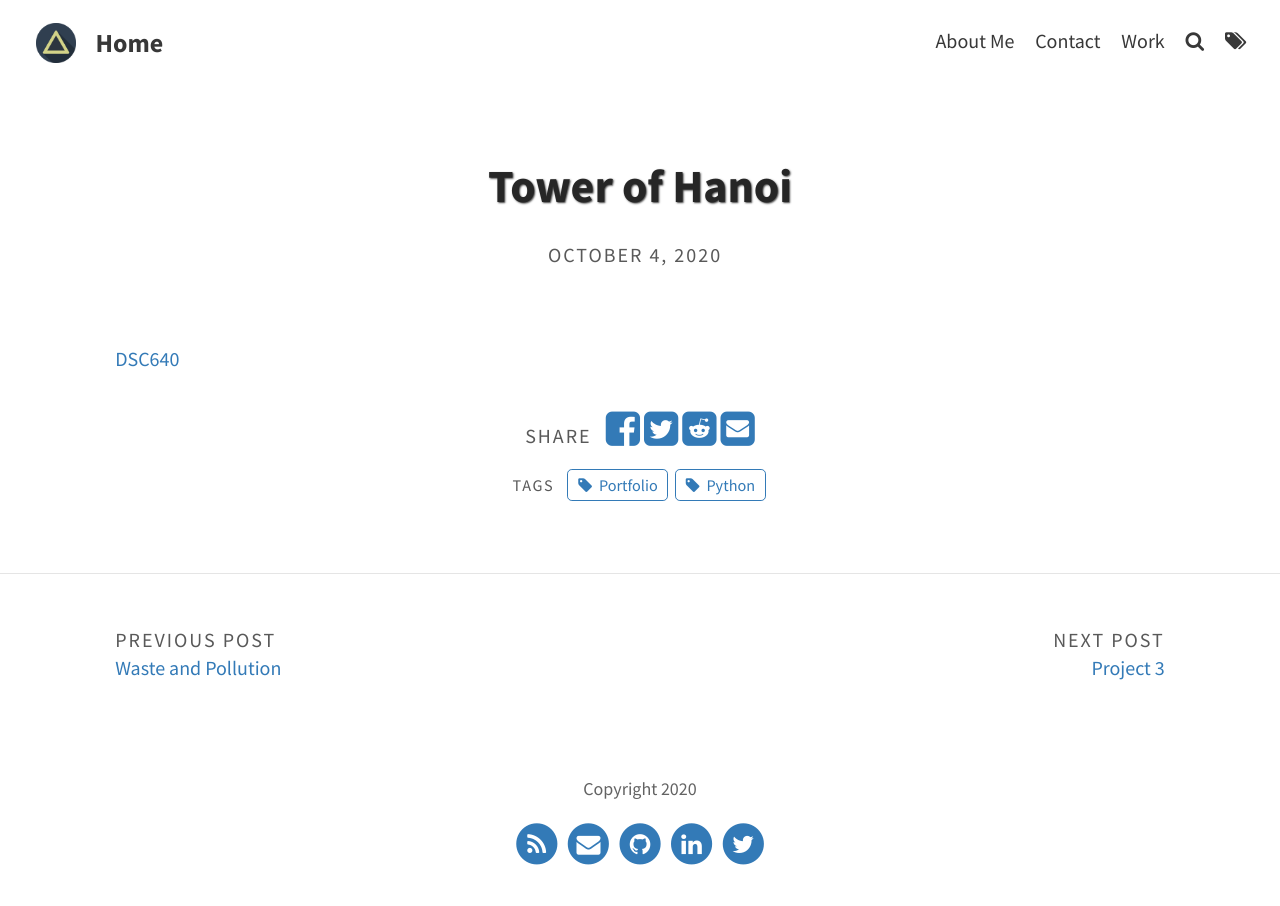
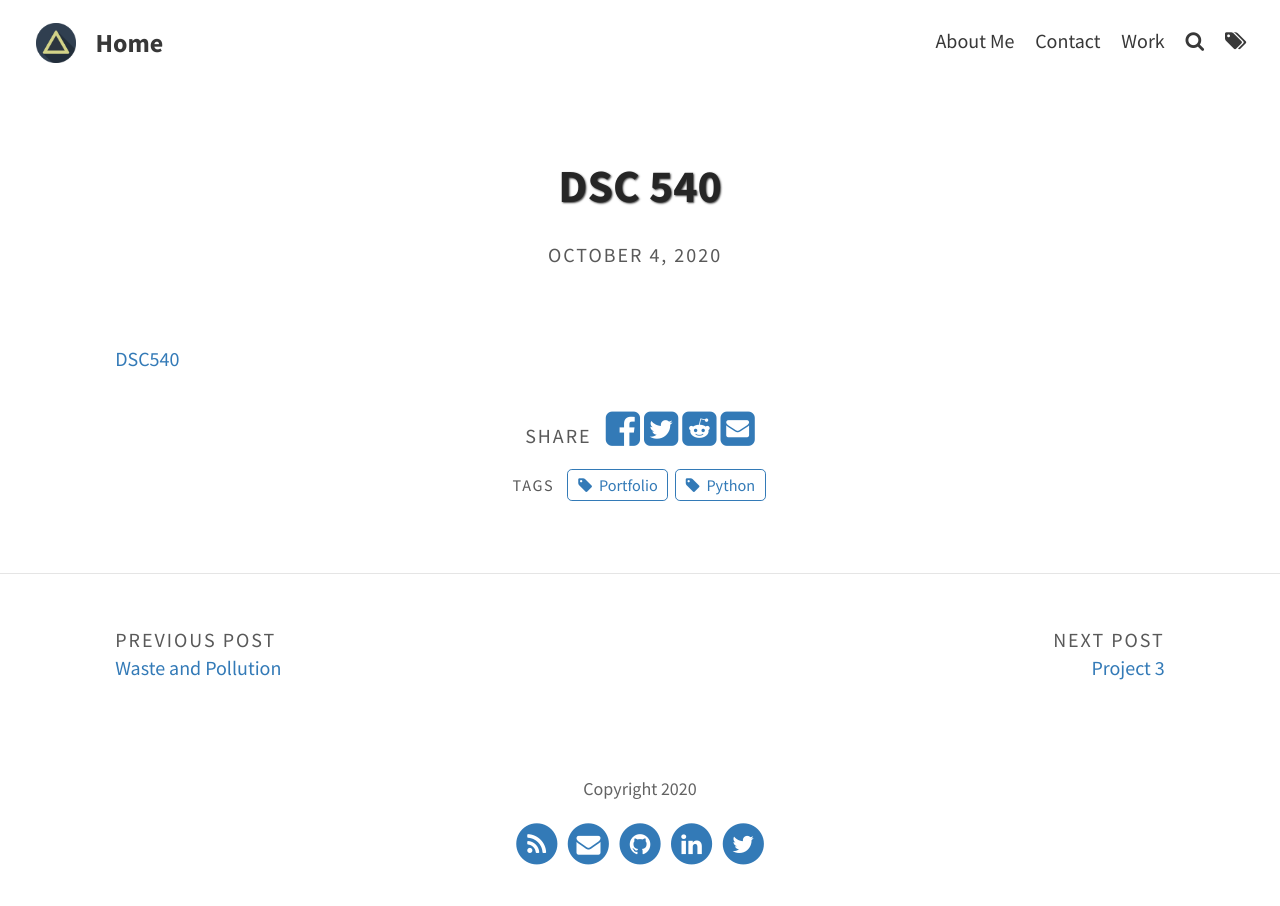
Before and after one commit to knmoses/knmoses.github.io, a Jekyll site: the page built from _portfolio/hanoi.md, in a window 1280 px wide. Built offline with Jekyll 4.4.1, drawn with Linux system fonts in a browser that asks for light colours.

Commit message:
Update hanoi.md

```diff
--- a/_portfolio/hanoi.md
+++ b/_portfolio/hanoi.md
@@ -1,10 +1,10 @@
 ---
 layout: post
-title: Tower of Hanoi
+title: DSC 540
 img: "assets/img/portfolio/toh.png"
 date: 04 October 2020
 tags: [Python, Portfolio]
 ---
 
 
-[DSC640](https://github.com/knmoses/DSC540)
+[DSC540](https://github.com/knmoses/DSC540)
```
